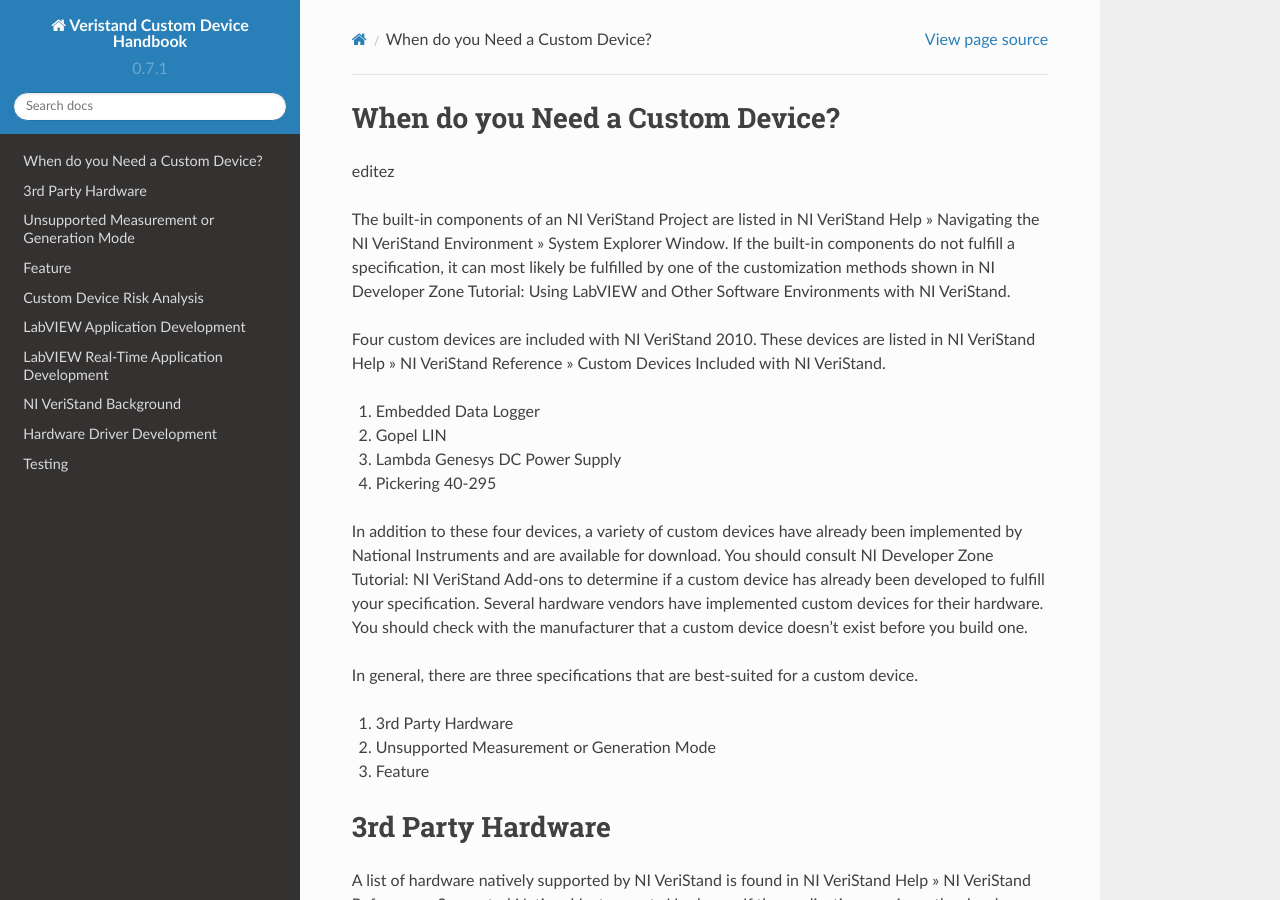
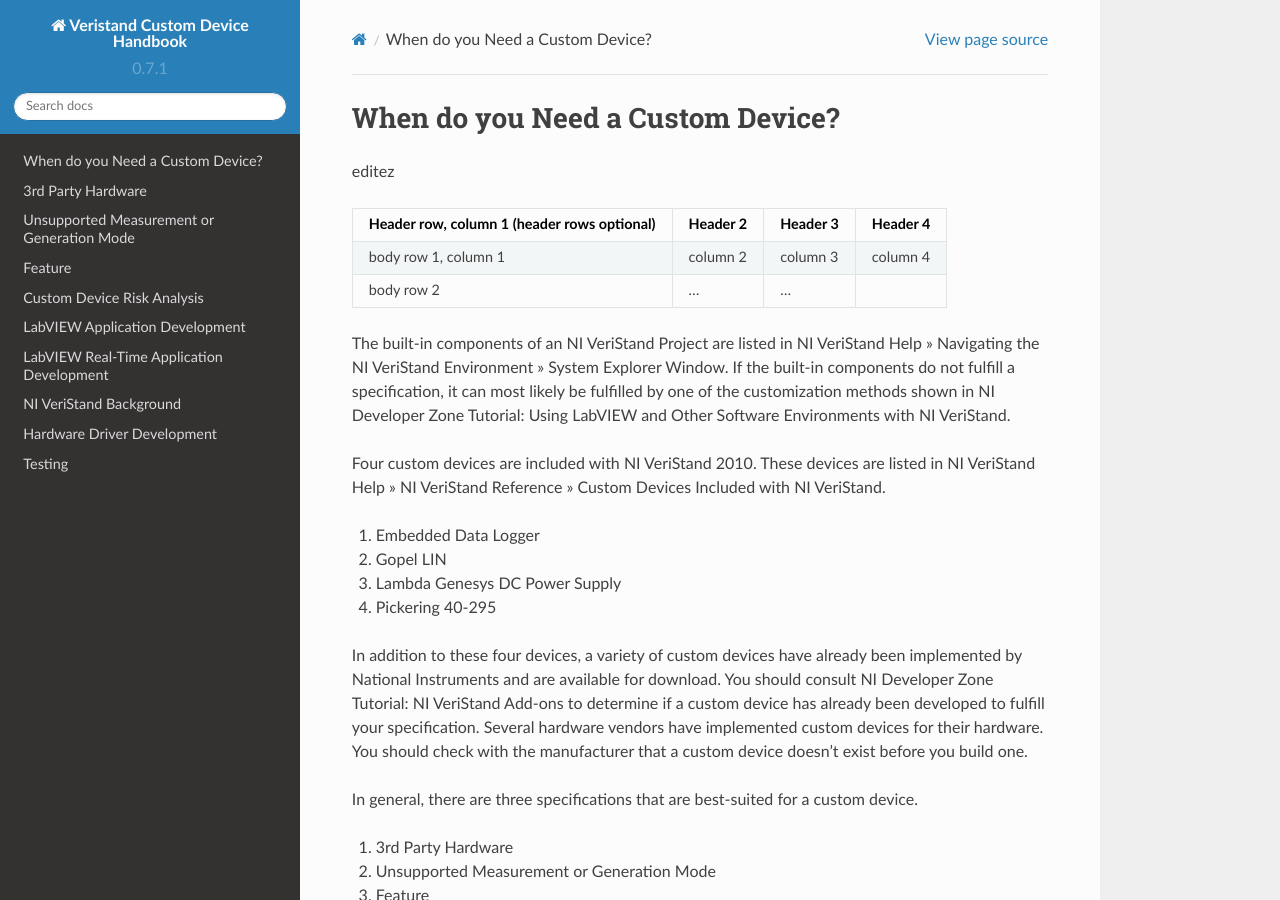
Before and after one commit to ni/niveristand-custom-device-handbook, a Sphinx documentation site: the page built from docs/WhenDoYouNeedACD.md, in a window 1280 px wide and 900 px high. Built offline with Sphinx 7.4.7 and the Read the Docs theme 2.0.0, drawn with Linux system fonts in a browser that asks for light colours.

Commit message:
commit 20

````diff
--- a/docs/WhenDoYouNeedACD.md
+++ b/docs/WhenDoYouNeedACD.md
@@ -3,14 +3,16 @@
 
 editez
 
+
 ```eval_rst
-+------------+------------+-----------+
-| Header 1 | Header 2 | Header 3 |
-+============+============+===========+
-| body row 1 | column 2 | column 3 |
-+------------+------------+-----------+
-| body row 2 | Cells may span columns.|
-+------------+------------+-----------+
++------------------------+------------+----------+----------+
+| Header row, column 1   | Header 2   | Header 3 | Header 4 |
+| (header rows optional) |            |          |          |
++========================+============+==========+==========+
+| body row 1, column 1   | column 2   | column 3 | column 4 |
++------------------------+------------+----------+----------+
+| body row 2             | ...        | ...      |          |
++------------------------+------------+----------+----------+
 ```
 
 The built-in components of an NI VeriStand Project are listed in NI VeriStand Help » Navigating the NI VeriStand Environment » System Explorer Window. If the built-in components do not fulfill a specification, it can most likely be fulfilled by one of the customization methods shown in NI Developer Zone Tutorial: Using LabVIEW and Other Software Environments with NI VeriStand.
````
